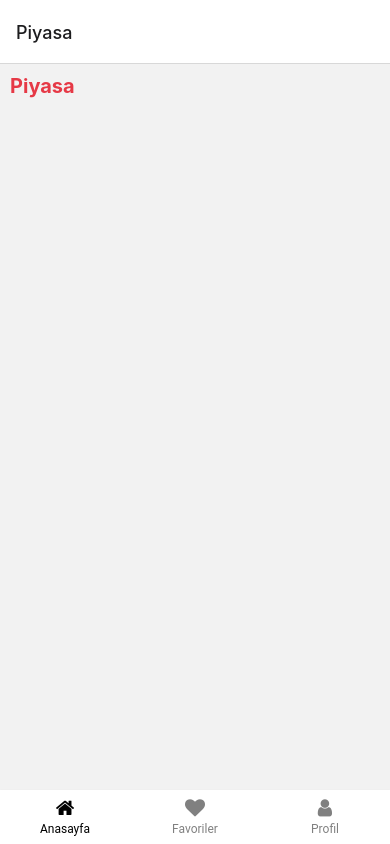
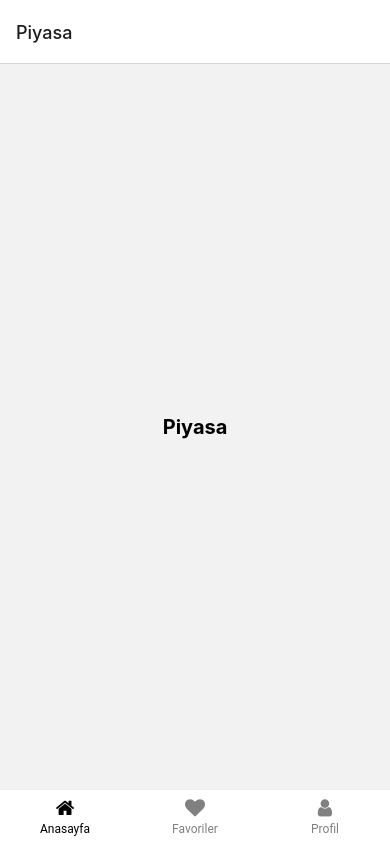
Before and after one commit to Tolga37/cryptoApp, a React Native app: screen / in a window 390 px wide. Built offline with nearby package versions, Linux system fonts and the light colour scheme; no server answers; what i18n-js, react-native-localize would draw is missing.

Commit message:
apiden veri çekildi

```diff
--- a/src/screens/FavoritesScreen.js
+++ b/src/screens/FavoritesScreen.js
@@ -16,12 +16,13 @@ export default function HomeScreen() {
 const styles = StyleSheet.create({
     container: {
         flex: 1,
+        alignItems:"center",
+        justifyContent:"center"
     },
     title: {
         fontSize: 20,
         margin: 10,
         fontWeight: 'bold',
-        color: '#e63946'
     }
 
 });
--- a/src/screens/HomeScreen.js
+++ b/src/screens/HomeScreen.js
@@ -3,10 +3,35 @@ import React, { useState, useEffect } from "react";
 import FontAwesome from "react-native-vector-icons/FontAwesome";
 import firestore from '@react-native-firebase/firestore';
 import { useDispatch, useSelector } from "react-redux";
+import axios from 'axios';
 
+export default function HomeScreen({ navigation }) {
+    FontAwesome.loadFont();
+const [data,setData] = useState({})
+    const config = {
+        headers: {
+            apikey: "ZoSa5lGLkMJmgvFOSbRQ85TQ8p6yk4Rh"
+        }
+    }
+const url = "https://api.apilayer.com/exchangerates_data/latest?symbols=TRY,EUR&base=USD"
+const getData = async () => {
+   await axios.get(url, config)
+        .then(async(res) => {
+           await setData(res.data)
+            console.log("Gelen", JSON.stringify(res, null, 4))
+            console.log("DATAA",data)
+        }
 
-export default function HomeScreen({navigation}) {
-    FontAwesome.loadFont();
+        )
+        .catch((e) => {
+            console.log("errorrr", e)
+        }
+        )
+}
+    useEffect(() => {
+        getData()
+    }, [])
+        ;
     return (
         <SafeAreaView style={styles.container}>
             <Text style={styles.title}>Piyasa</Text>
@@ -16,12 +41,30 @@ export default function HomeScreen({navigation}) {
 const styles = StyleSheet.create({
     container: {
         flex: 1,
+        alignItems: "center",
+        justifyContent: "center"
     },
     title: {
         fontSize: 20,
-        margin: 10,
         fontWeight: 'bold',
-        color: '#e63946'
+
     }
 
 });
+
+// const config = {
+//     headers: {
+//         apikey: "ZoSa5lGLkMJmgvFOSbRQ85TQ8p6yk4Rh"
+//     }
+// }
+// const url = "https://api.apilayer.com/exchangerates_data/latest?symbols=TRY,EUR&base=USD"
+// const getData = async () => {
+//     const response = await axios.get(url, config)
+//         .then(
+//             console.log("Gelen", JSON.stringify(response, null, 4))
+//         )
+//         .catch((e) => {
+//             console.log("errorrr", e)
+//         }
+//         )
+// }
--- a/src/screens/ProfileScreen.js
+++ b/src/screens/ProfileScreen.js
@@ -20,7 +20,7 @@ export default function HomeScreen() {
 
     return (
         <SafeAreaView style={styles.container}>
-            <Text style={styles.title}>Profile</Text>
+            <Text style={styles.title}>Profil</Text>
             <Button
             title="ÇIKIŞ YAP"
             onPress={() => logout()} />
@@ -30,12 +30,14 @@ export default function HomeScreen() {
 const styles = StyleSheet.create({
     container: {
         flex: 1,
+        alignItems:"center",
+        justifyContent:"center"
     },
     title: {
         fontSize: 20,
         margin: 10,
         fontWeight: 'bold',
-        color: '#e63946'
+
     }
 
 });
```
Also changed, not shown: package.json (+15 -14 lines), 1 other file (tests, documents, lock files or other folders).
